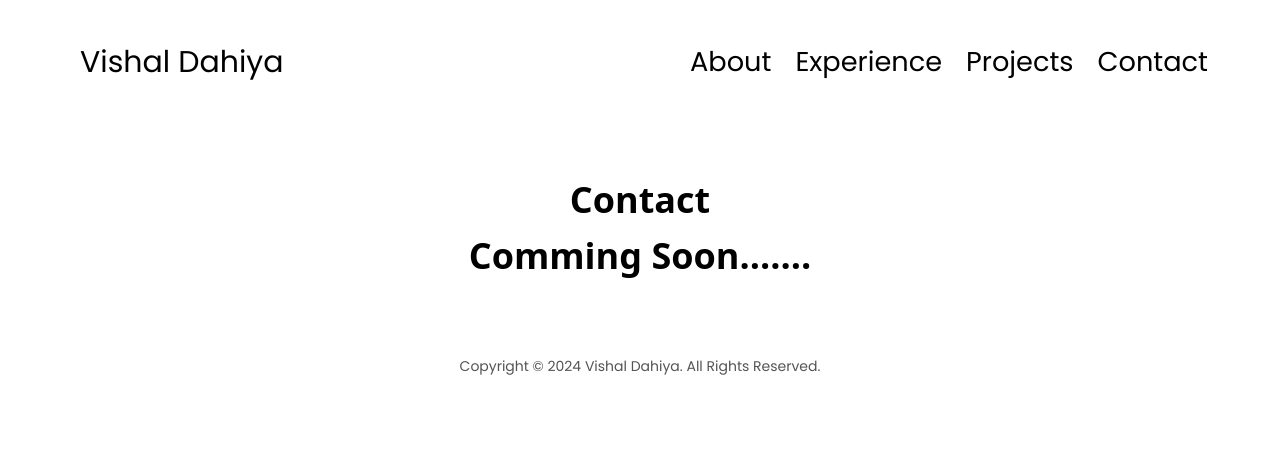
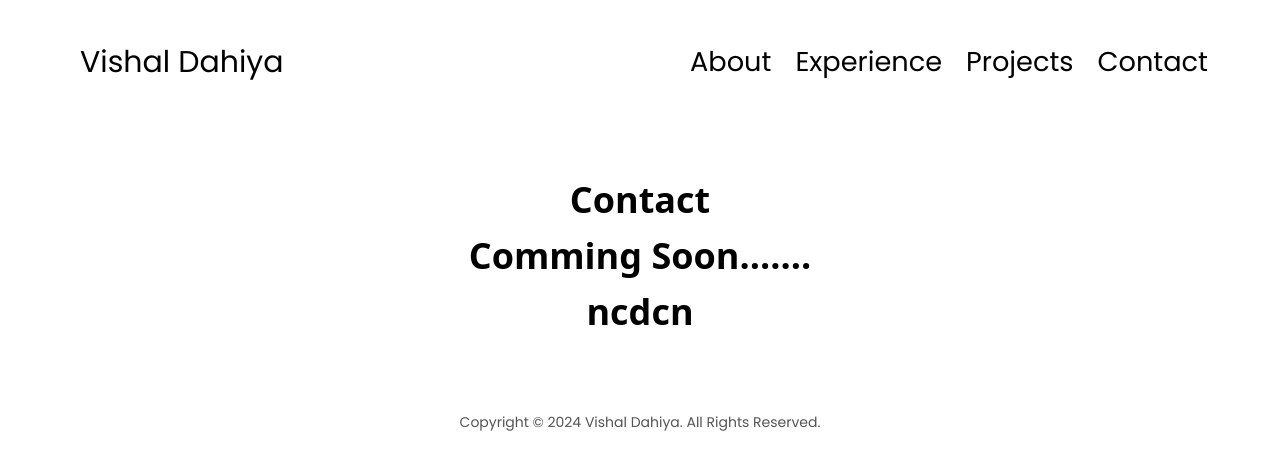
Before and after one commit to vishudahiya/Portfolio, a React (Vite) app: page /contact in a window 1280 px wide. Shown: the top 470 px of the page. Built offline with nearby package versions, Linux system fonts and the light colour scheme.

Commit message:
Contact and Projects pages added

```diff
--- a/src/components/Contact.jsx
+++ b/src/components/Contact.jsx
@@ -3,6 +3,7 @@ export default function Contact() {
     <div className="text-center justify-center py-20 space-y-4 text-4xl font-bold">
       <h1>Contact</h1>
       <p>Comming Soon.......</p>
+      <p>ncdcn</p>
     </div>
   );
 }
```
